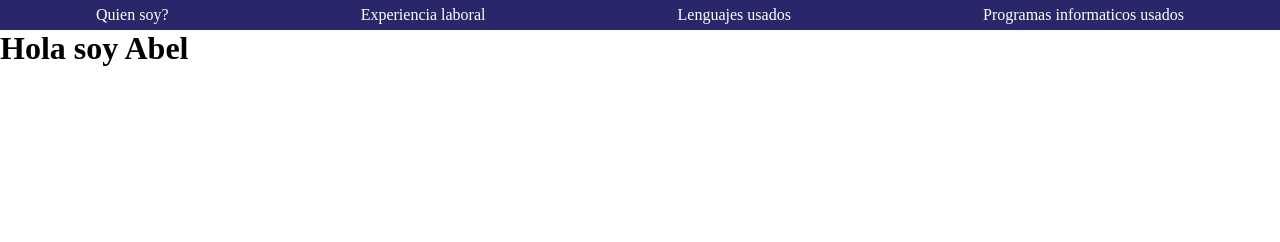
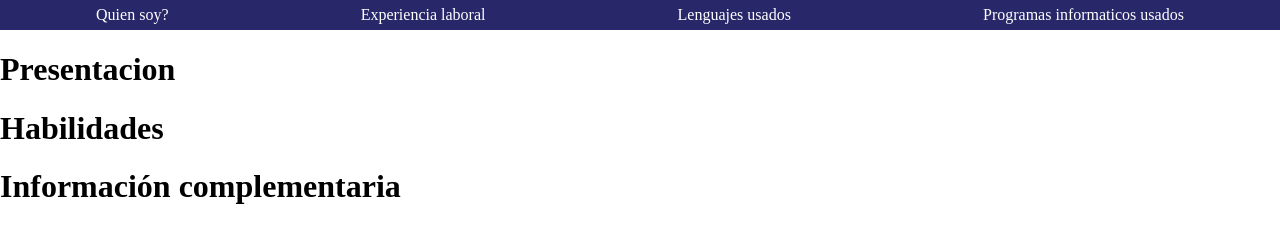
Before and after one commit to Abelsaba06/Curriculum_Abel_Sabater, a plain HTML site: page index.html in a window 1280 px wide. Drawn offline with Linux system fonts and the light colour scheme.

Commit message:
Cambiosenindexx

```diff
--- a/Estilo.css
+++ b/Estilo.css
@@ -1,8 +1,3 @@
-* {
-    margin: 0;
-    padding: 0;
-    box-sizing: border-box;
-}
 body{
     margin: 0;
     padding: 0;
@@ -12,8 +7,6 @@ body{
     display: inline-flex;
     width: 100%;
     height: 30px;
-
-
 }
 .navegador a{
     margin: auto;
--- a/index.html
+++ b/index.html
@@ -13,6 +13,8 @@
         <a href="">Lenguajes usados</a>
         <a href="">Programas informaticos usados</a>
     </div>
-    <h1>Hola soy Abel</h1>
+    <h1>Presentacion</h1>
+    <h1>Habilidades</h1>
+    <h1>Información complementaria</h1>
 </body>
 </html>
```
